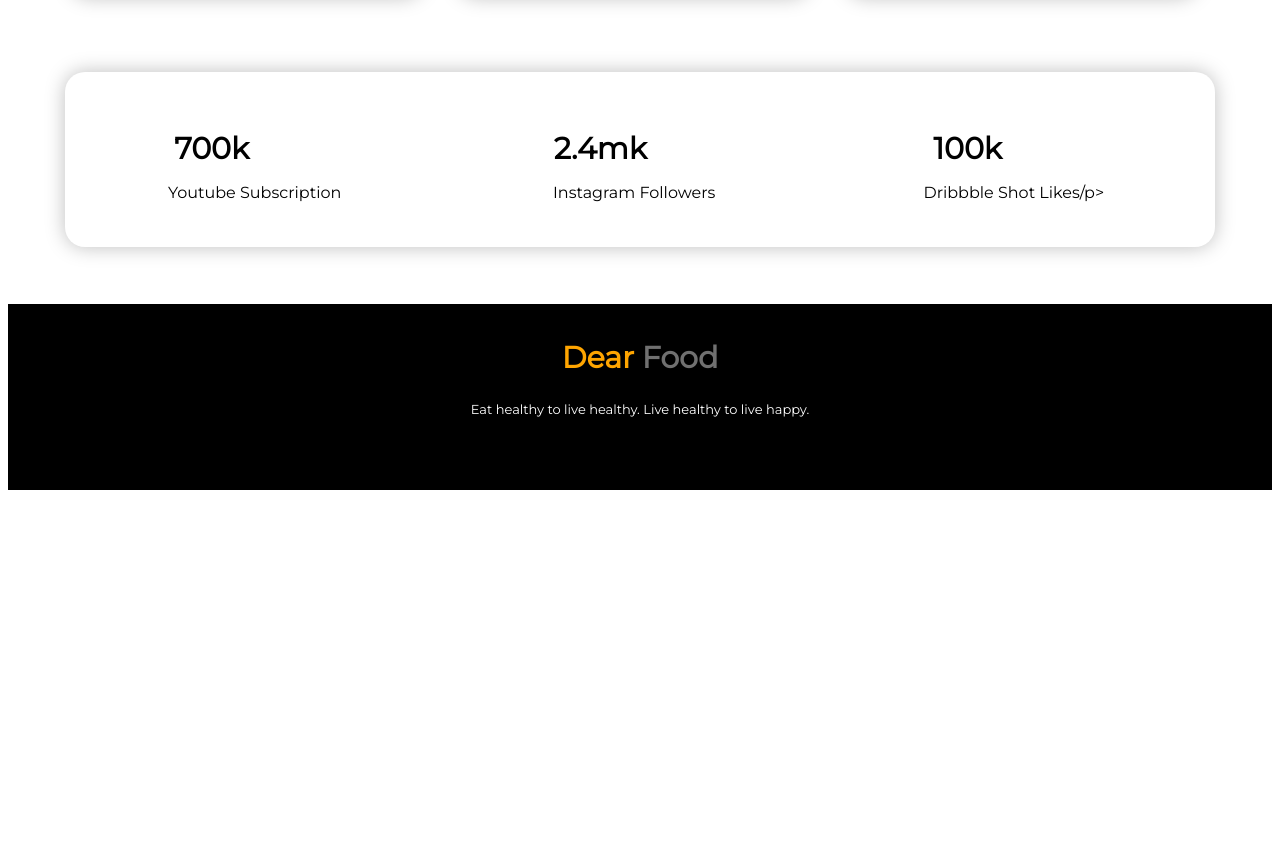
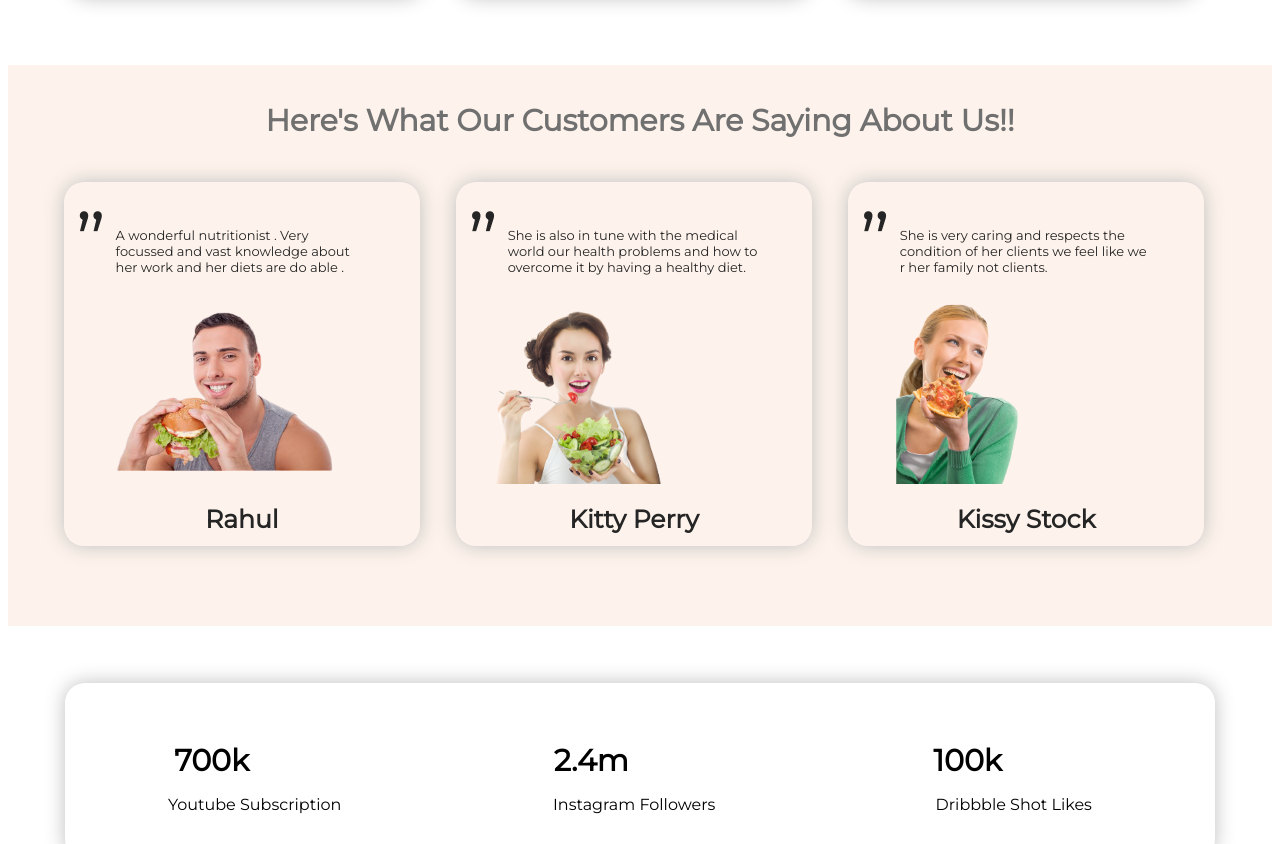
Before and after one commit to aktarulrahul/dear-food, a plain HTML site: page index.html in a window 1280 px wide. Shown: the part 1889-2733 px from the top of the page. Before the commit the page ends 2387 px from the top, so only its background shows below. Drawn offline with Linux system fonts and the light colour scheme.

Commit message:
added testimonial section

```diff
--- a/index.html
+++ b/index.html
@@ -56,7 +56,7 @@
         >
       </div>
     </section>
-    <section class="my-recipe">
+    <section class="section-title">
       <h2>My Recipes</h2>
       <p id="recipe-paragraph">
         Here is some of healthy and delicious recipes. You can try it out. My
@@ -92,18 +92,51 @@
         </div>
       </div>
     </section>
+
+    <section class="section-title testimonial">
+      <h2>Here's What Our Customers Are Saying About Us!!</h2>
+      <div class="flex-container">
+        <div class="recipe-item item-box">
+          <span class="blockquote">&#8221;</span>
+          <blockquote>
+            A wonderful nutritionist . Very focussed and vast knowledge about
+            her work and her diets are do able .
+          </blockquote>
+          <img src="images/male/john.png" />
+          <h3>Rahul</h3>
+        </div>
+        <div class="recipe-item item-box">
+          <span class="blockquote">&#8221;</span>
+          <blockquote>
+            She is also in tune with the medical world our health problems and
+            how to overcome it by having a healthy diet.
+          </blockquote>
+          <img src="images/female/kitty.png" />
+          <h3>Kitty Perry</h3>
+        </div>
+        <div class="recipe-item item-box">
+          <span class="blockquote">&#8221;</span>
+          <blockquote>
+            She is very caring and respects the condition of her clients we feel
+            like we r her family not clients.
+          </blockquote>
+          <img src="images/female/Kissy.png" />
+          <h3>Kissy Stock</h3>
+        </div>
+      </div>
+    </section>
     <section class="count flex-container">
       <div class="item-box">
         <h3>700k</h3>
         <p>Youtube Subscription</p>
       </div>
       <div class="item-box">
-        <h3>2.4mk</h3>
+        <h3>2.4m</h3>
         <p>Instagram Followers</p>
       </div>
       <div class="item-box">
         <h3>100k</h3>
-        <p>Dribbble Shot Likes/p></p>
+        <p>Dribbble Shot Likes</p>
       </div>
     </section>
     <footer class="footer-section">
--- a/style.css
+++ b/style.css
@@ -84,11 +84,8 @@ h3 {
   color: #18191f;
 }
 
-.my-recipe {
+.section-title {
   text-align: center;
-}
-
-.my-recipe {
   margin: 0 3.5%;
   font-size: small;
   color: #252525;
@@ -115,18 +112,6 @@ h3 {
   height: auto;
   max-width: 100%;
 }
-
-.footer-section {
-  background-color: black;
-  text-align: center;
-  color: white;
-  padding: 10px 0 60px;
-}
-
-.footer-section p {
-  font-size: small;
-}
-
 .count {
   text-align: center;
   margin: 4.5%;
@@ -140,3 +125,38 @@ h3 {
   font-size: 30px;
   font-weight: border;
 }
+
+.testimonial {
+  background-color: #fef3ec;
+  padding: 1% 3%;
+  margin: 0;
+}
+
+.testimonial img {
+  height: 180px;
+  width: auto;
+  padding: 5%;
+  border-radius: 20px;
+}
+
+.testimonial h3 {
+  text-align: center;
+  margin-top: 0;
+}
+
+.blockquote {
+  display: block;
+  font-size: 80px;
+  height: 20px;
+}
+
+.footer-section {
+  background-color: black;
+  text-align: center;
+  color: white;
+  padding: 10px 0 60px;
+}
+
+.footer-section p {
+  font-size: small;
+}
```
Also changed, not shown: images/female/38-387173_supplement-nutrient-dietary-eating-food-free-download-nutrition-removebg-preview.png (deleted), images/female/Kissy.png (renamed from images/female/kisspng-eating-junk-food-hunger-fast-food-woman-eating-5b100f5d437345.6346499515277791652763-removebg-preview.png), images/female/eat-healthy-food-png-transparent-eat-healthy-foodpng-images-woman-eating-png-480_319-removebg-preview.png (deleted), images/female/eat-healthy-food-png-transparent-eat-healthy-foodpng-images-woman-eating-png-480_319.png (deleted), images/female/kisspng-healthy-diet-food-eating-nutrition-woman-diet-5b20e260c13c04.3441013515288817607915-removebg-preview.png (deleted), images/female/kitty.png (renamed from images/female/6667872_preview-removebg-preview.png), images/female/png-clipart-eating-healthy-diet-food-health-natural-foods-food-removebg-preview.png (deleted), images/male/31602633-happy-man-with-unhealthy-burger-sandwich-in-hand-get-ready-to-eat-isolated-on-a-white-background-fas-removebg-preview.png (deleted), images/male/guy-eats-hot-dog-which-himself-has-prepared-street-food-young-man-blue-shirt-eats-hot-dog-white-background-100449486-removebg-preview.png (deleted), images/male/john.png (renamed from images/male/attractive-man-eating-hamburger-he-260nw-310832510-removebg-preview.png), images/male/young-guy-holding-fresh-burger_79782-176-removebg-preview.png (deleted), 3 other files.
